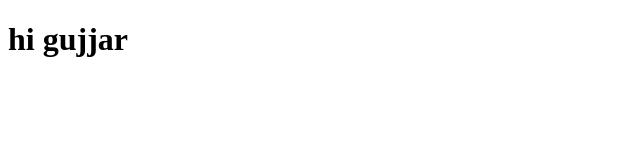
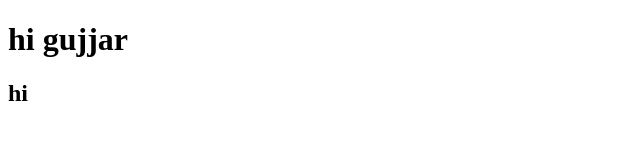
Before and after one commit to muazzamgujjar/Practice_JS, a plain HTML site: page index.html in a window 1280 px wide. Shown: the full height of the page, 0-640 px from the left. Drawn offline with Linux system fonts and the light colour scheme.

Commit message:
Second commiy

```diff
--- a/index.html
+++ b/index.html
@@ -7,5 +7,15 @@
 </head>
 <body>
     <h1>hi gujjar</h1>
+    <h2>hi </h2>
 </body>
 </html>
+<!--
+echo "# Practice_JS" >> README.md
+1-ststep: git init
+2-git add README.md
+3-git commit -m "first commit"
+4-git branch -M main
+5-git remote add origin https://github.com/muazzamgujjar/Practice_JS.git
+6-git push -u origin main
+ -->
```
